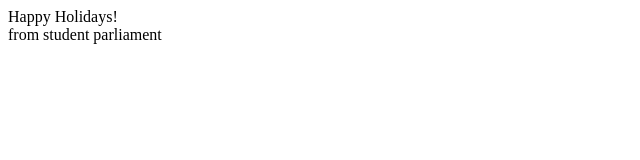
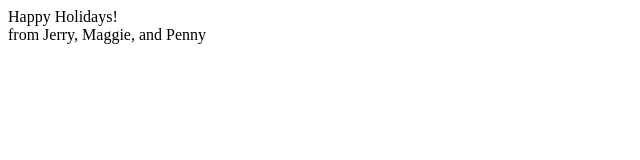
Before and after one commit to s-knob/s-knob.github.io, a plain HTML site: page happy-holidays/index.html in a window 1280 px wide. Shown: the top 160 px of the page, 0-640 px from the left. Drawn offline with nearby package versions, Linux system fonts and the light colour scheme.

Commit message:
Make personal

```diff
--- a/happy-holidays/index.html
+++ b/happy-holidays/index.html
@@ -1,5 +1,5 @@
 <DOCTYPE html>
-<!-- Vaughn Johnson-->
+<!-- Jerry Clayton, adapted from Vaughn Johnson's work-->
 <html>
 
 <head>
@@ -19,7 +19,7 @@
 	</div>
 
 	<div id="mes2" class='hide'>
-		from student parliament
+		from Jerry, Maggie, and Penny
 	</div>
 </body>
 
```
